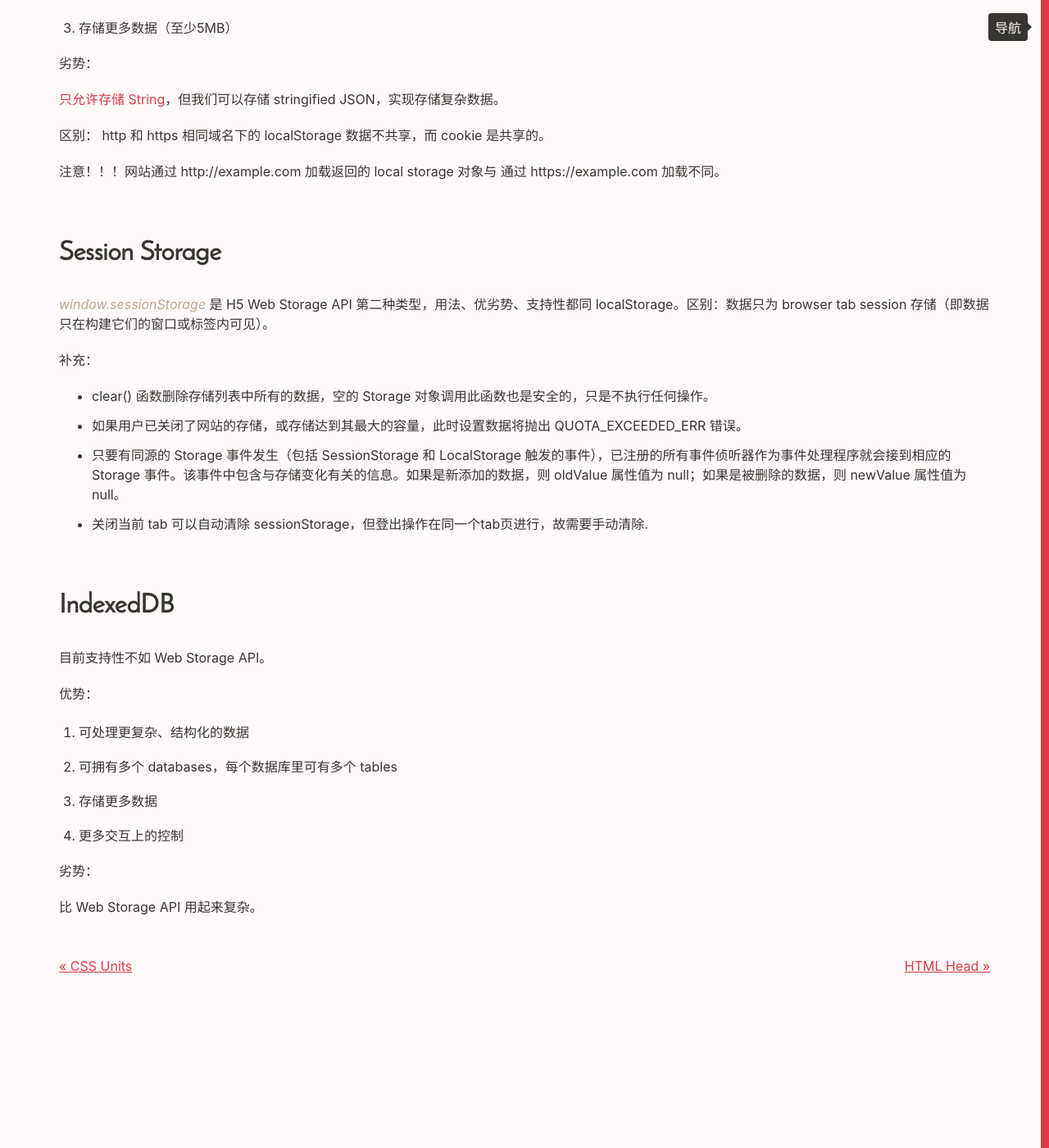
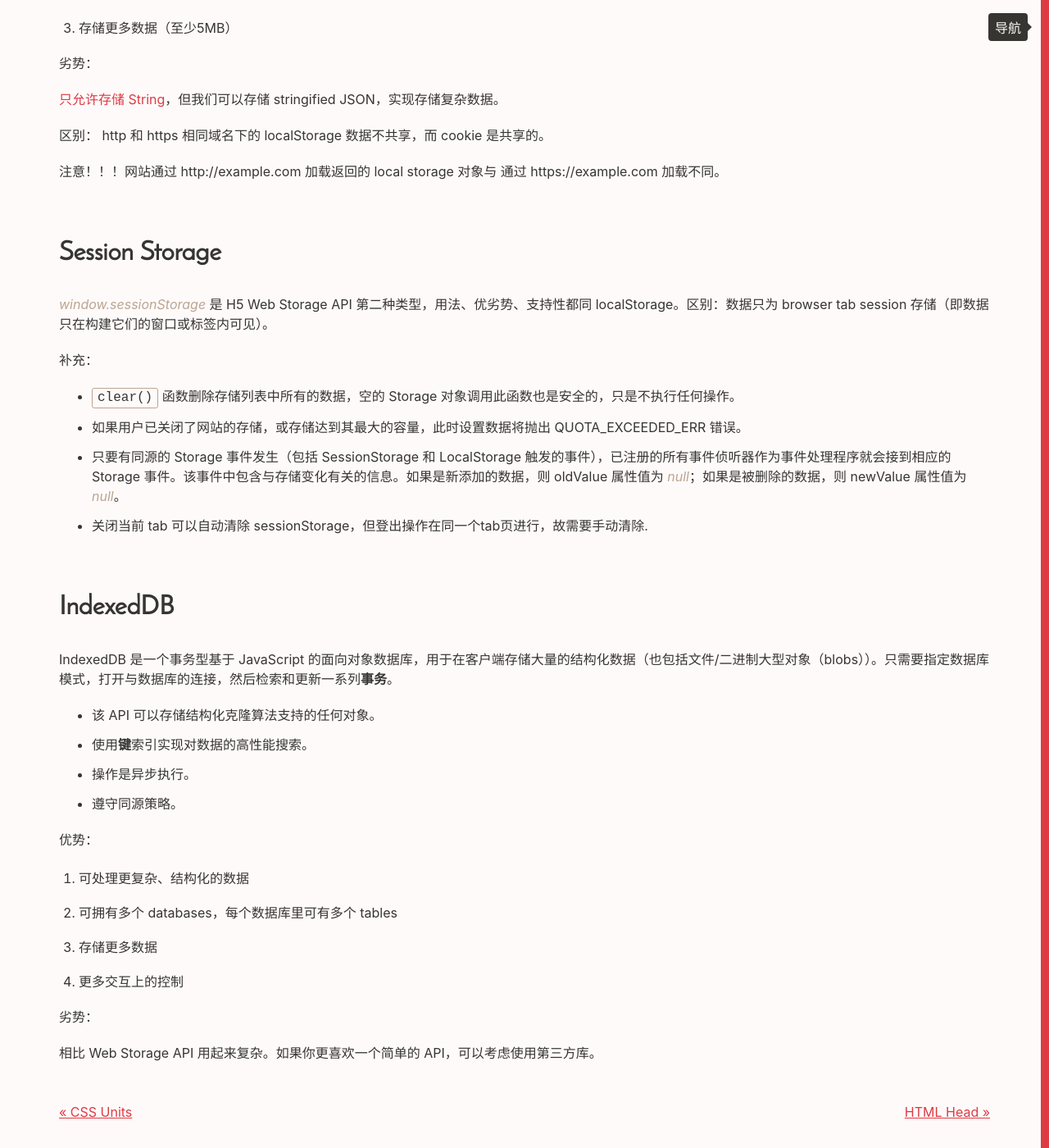
Before and after one commit to Vivi-wu/dive-into-web, a Jekyll site: the page built from _posts/2015-02-26-HTML-Web-Storage.markdown, in a window 1280 px wide and 1400 px high, scrolled down 1892 px. Shown: the whole window at 82% size. Built offline with Jekyll 4.4.1, drawn with Linux system fonts in a browser that asks for light colours.

Commit message:
mod IndexDB

```diff
--- a/_posts/2015-02-26-HTML-Web-Storage.markdown
+++ b/_posts/2015-02-26-HTML-Web-Storage.markdown
@@ -84,14 +84,19 @@ _window.sessionStorage_ 是 H5 Web Storage API 第二种类型，用法、优劣
 
 补充：
 
-+ clear() 函数删除存储列表中所有的数据，空的 Storage 对象调用此函数也是安全的，只是不执行任何操作。
++ `clear()` 函数删除存储列表中所有的数据，空的 Storage 对象调用此函数也是安全的，只是不执行任何操作。
 + 如果用户已关闭了网站的存储，或存储达到其最大的容量，此时设置数据将抛出 QUOTA_EXCEEDED_ERR 错误。
-+ 只要有同源的 Storage 事件发生（包括 SessionStorage 和 LocalStorage 触发的事件），已注册的所有事件侦听器作为事件处理程序就会接到相应的 Storage 事件。该事件中包含与存储变化有关的信息。如果是新添加的数据，则 oldValue 属性值为 null；如果是被删除的数据，则 newValue 属性值为 null。
++ 只要有同源的 Storage 事件发生（包括 SessionStorage 和 LocalStorage 触发的事件），已注册的所有事件侦听器作为事件处理程序就会接到相应的 Storage 事件。该事件中包含与存储变化有关的信息。如果是新添加的数据，则 oldValue 属性值为 _null_；如果是被删除的数据，则 newValue 属性值为 _null_。
 + 关闭当前 tab 可以自动清除 sessionStorage，但登出操作在同一个tab页进行，故需要手动清除.
 
 ## IndexedDB
 
-目前支持性不如 Web Storage API。
+IndexedDB 是一个事务型基于 JavaScript 的面向对象数据库，用于在客户端存储大量的结构化数据（也包括文件/二进制大型对象（blobs））。只需要指定数据库模式，打开与数据库的连接，然后检索和更新一系列**事务**。
+
++ 该 API 可以存储结构化克隆算法支持的任何对象。
++ 使用**键**索引实现对数据的高性能搜索。
++ 操作是异步执行。
++ 遵守同源策略。
 
 优势：
 
@@ -102,4 +107,4 @@ _window.sessionStorage_ 是 H5 Web Storage API 第二种类型，用法、优劣
 
 劣势：
 
-比 Web Storage API 用起来复杂。
+相比 Web Storage API 用起来复杂。如果你更喜欢一个简单的 API，可以考虑使用第三方库。
--- a/_posts/2015-03-12-HTML-Entities-Charset-URL-Encode.markdown
+++ b/_posts/2015-03-12-HTML-Entities-Charset-URL-Encode.markdown
@@ -24,7 +24,7 @@ OR
 
 + If you use an HTML entity name, or number, the character will always display correctly. This is independent of what character set (encoding) your page uses!
 无论用实体名还是数字，字符都会正确显示，这个是独立于网页所使用的编码字符集的。
-+ Remember that **browsers will always truncate spaces in HTML pages**. If you write 10 spaces in your text, the browser will remove 9 of them. To add real spaces to your text, you can use the _&nbsp;_ character entity. 为了在文本中加入1个以上的空格，可以使用 _&nbsp;_ 字符实体
++ Remember that **browsers will always truncate spaces in HTML pages**. If you write 10 spaces in your text, the browser will remove 9 of them. 为了在文本中加入1个以上的空格，可以使用 `&nbsp;` 字符实体。
 + Symbols 实体用法一样。
 
 注意： **Entity names 是 case sensitive** 大小写敏感的！
@@ -77,7 +77,7 @@ scheme://host.domain:port/path/filename
 
 说明:
 
-+ _scheme_ - defines the **type** of Internet service. （most common type is **http**）
++ _scheme_ - defines the **type** of Internet service.（most common type is **https**）
 + _host_ - defines the **domain host** (default host for http is **www**)
 + _domain_ - defines the Internet **domain name**, like w3schools.com
 + _port_ - defines the **port number** at the host (default port number for http is **80**)
```
Also changed, not shown: _posts/2015-02-28-HTML-Head.markdown (+6 -5 lines).
